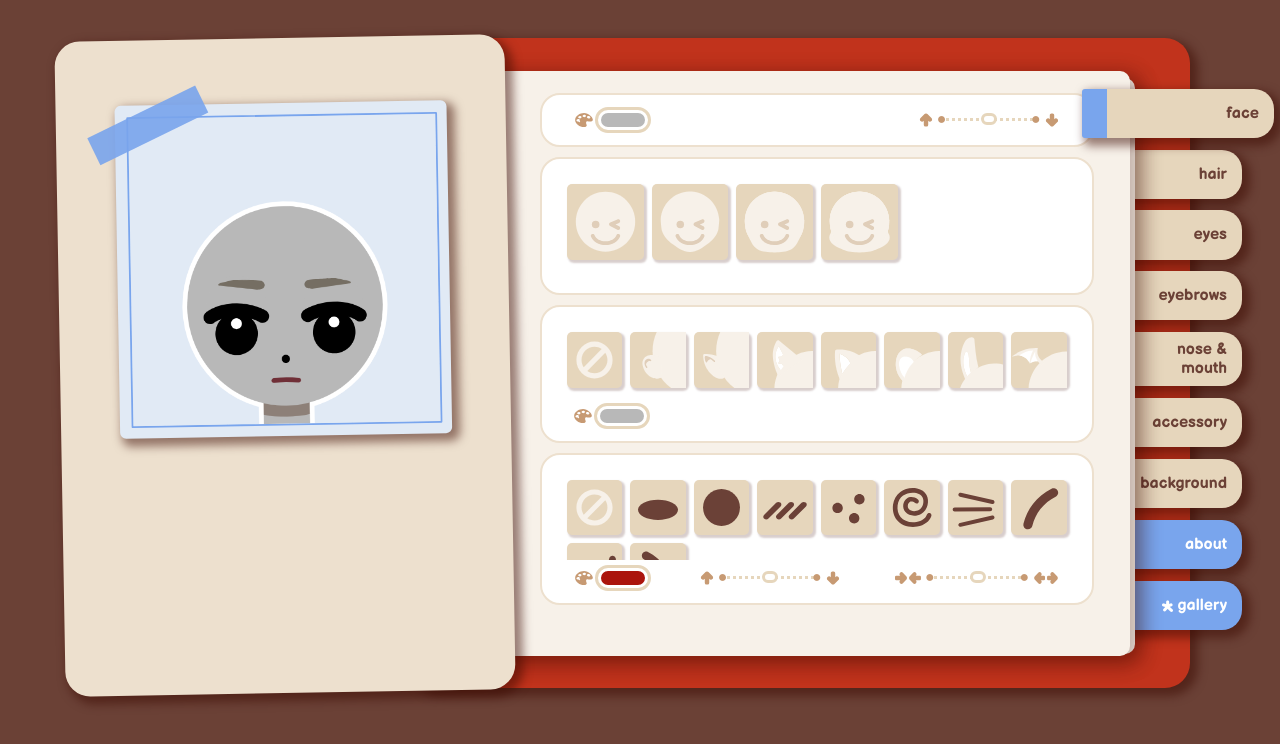
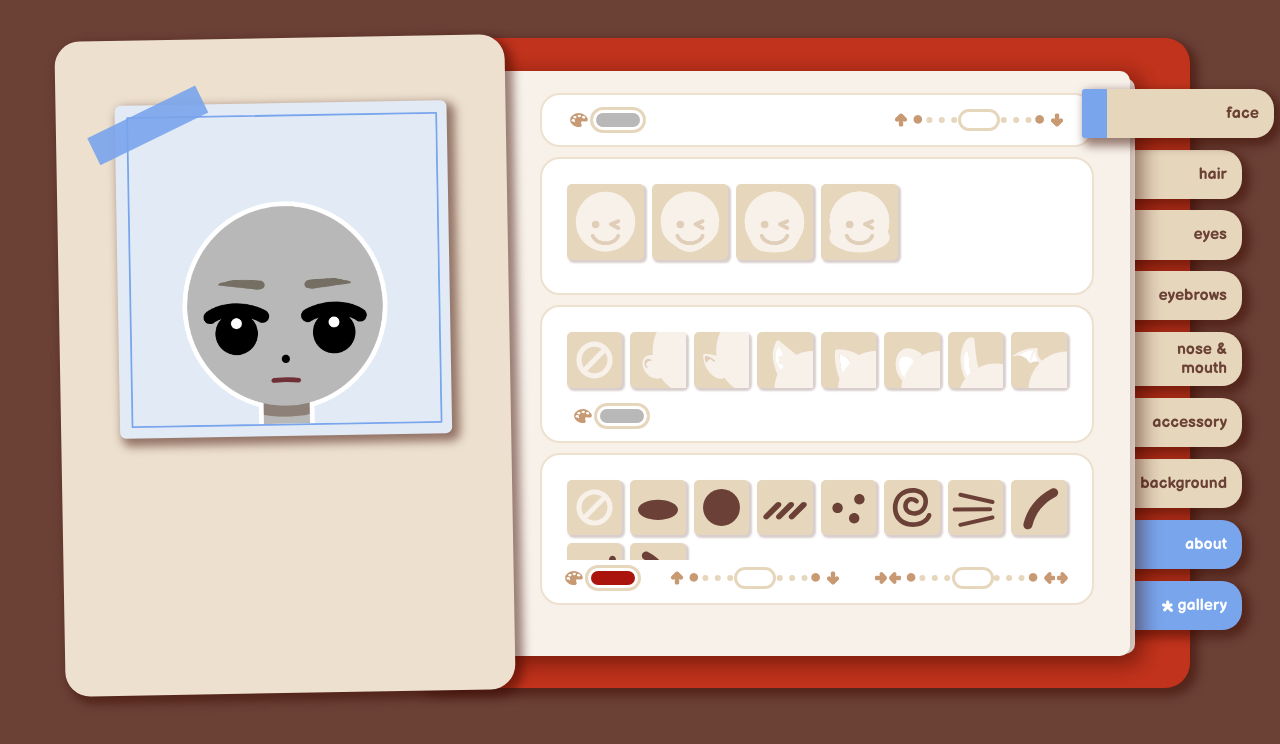
Before and after one commit to mn1ca/dolly, a plain HTML site: page index.html in a window 1280 px wide. Drawn offline with nearby package versions, Linux system fonts and the light colour scheme; files whose address does not match are found by name.

Commit message:
bigger slider handles

```diff
--- a/style.css
+++ b/style.css
@@ -344,12 +344,13 @@ a:hover {
 
     margin: 10px 10px;
 
-    overflow-y: auto;
+    overflow-y: hidden;
 }
 
 #about-content .container {
     padding: 25px 20px 15px;
     margin: 25px 10px !important;
+    overflow-y: auto;
 }
 
 #hair-content .container {
@@ -704,9 +705,9 @@ input[type='range'] {
     -webkit-appearance: none;  /* Override default CSS styles */
     appearance: none;
 
-    width: 100px;
+    width: 130px;
     height: 0;
-    border-bottom: 3px dotted var(--c);
+    border-bottom: 6px dotted var(--c);
 
     cursor: var(--c1);
 }
@@ -715,10 +716,10 @@ input[type='range']::-webkit-slider-thumb {
     -webkit-appearance: none; /* Override default look */
     appearance: none;
 
-    width: 16px;
-    height: 12px;
+    width: 42px;
+    height: 22px;
 
-    margin: 2px 0.5px 0;
+    margin: 7px 0.5px 0;
 
     border-radius: 100px;
     border: 3px solid var(--c);
@@ -732,10 +733,10 @@ input[type='range']::-webkit-slider-thumb {
 input[type='range']::before, input[type='range']::after {
     content: '●';
     color: var(--d);
-    font-size: 16px;
+    font-size: 20px;
 
     position: relative;
-    top: -8px;
+    top: -9.5px;
     margin: -2px;
 }
 
```
